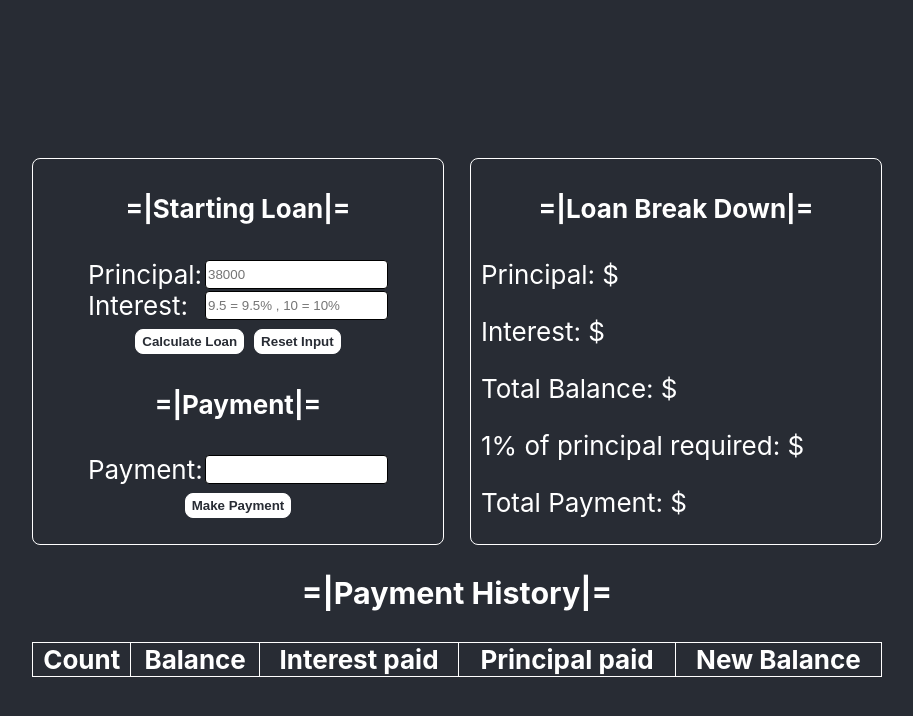
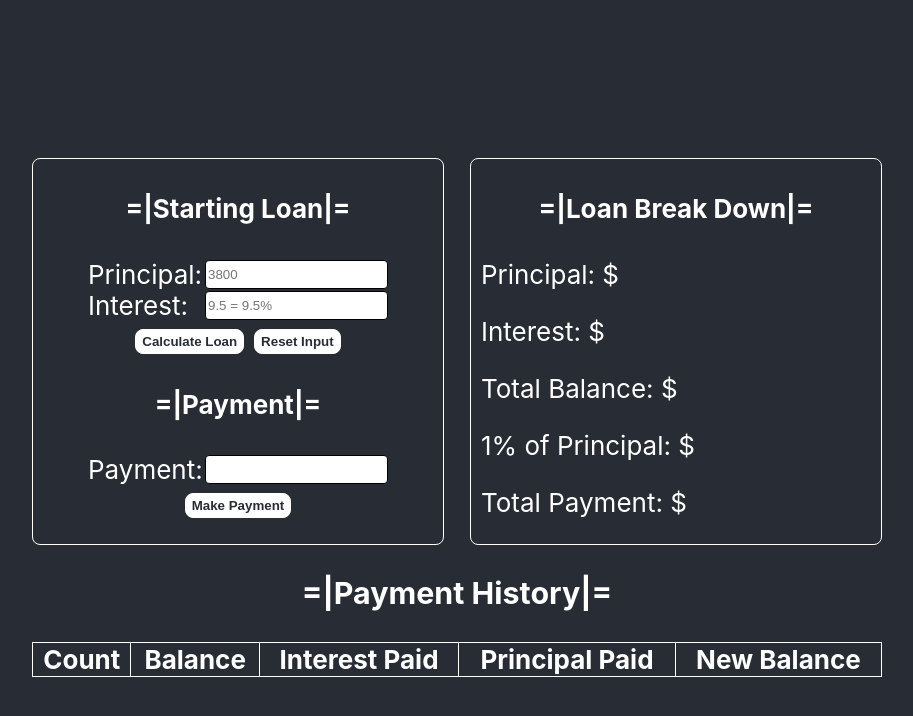
Before and after one commit to Jefrow/Debt-Calculator, a React (Create React App) app: page / in a window 1280 px wide. Shown: the top 716 px of the page, without its empty margins (183-1096 px from the left). Built offline with nearby package versions, Linux system fonts and the light colour scheme.

Commit message:
refactore History.jsx, Items.jsx, LoanBreakdown.jsx, and StartingInputs.jsx. Remove repetative patterns

```diff
--- a/src/components/History.jsx
+++ b/src/components/History.jsx
@@ -1,21 +1,21 @@
 import React from 'react';
 import Item from './Items';
 
-class History extends React.Component {
-  render() {
+const History = (props) => {
   return (
     <div>
       <h3>=|Payment History|=</h3>
         <table className="payment-table">
           <tbody>
             <tr>
-                <th>Count</th>
-                <th>Balance</th>
-                <th>Interest paid</th>
-                <th>Principal paid</th>
-                <th>New Balance</th>
+              {
+                ['Count', 'Balance', 'Interest Paid', 'Principal Paid', 'New Balance']
+                  .map((heading) => (
+                    <th>{heading}</th>
+                  ))
+              }
             </tr>
-              {this.props.payments.map((item) => (
+            { props.payments.map((item) => (
               <Item key={item.id} item={item} />
             ))}
           </tbody>
@@ -23,7 +23,6 @@ class History extends React.Component {
     </div>
   )
 }
-}
 
 
 
--- a/src/components/Items.jsx
+++ b/src/components/Items.jsx
@@ -3,13 +3,15 @@ import React from 'react';
 class Item extends React.Component {
   render() {
     const {count, prevBalance, principalPaid, interest, newBalance} = this.props.item;
+
     return(
       <tr>
-        <th>{count}</th>
-        <th>$ {prevBalance}</th>
-        <th>$ {interest}</th>
-        <th>$ {principalPaid}</th>
-        <th>$ {newBalance}</th>
+      {
+        [count, prevBalance, principalPaid, interest, newBalance]
+          .map((item, index) => (
+            <th>{index > 0 ? `$ ${item}` : item}</th>
+          ))
+      }
       </tr>
     )
   }
--- a/src/components/LoanBreakdown.jsx
+++ b/src/components/LoanBreakdown.jsx
@@ -1,18 +1,23 @@
 import React from 'react'
 
-class LoanBreakDown extends React.Component {
-  render() {
-    return(
-      <div className="loan-breakdown">
-        <h4>=|Loan Break Down|=</h4>
-        <p>Principal: ${this.props.loanHeading}</p>
-        <p>Interest: ${this.props.interestHeading}</p>
-        <p>Total Balance: ${this.props.balance}</p>
-        <p>1% of principal required: ${this.props.minPrincipal}</p>
-        <p>Total Payment: ${this.props.totalPayment}</p>
-      </div>
-    )
-  }
+const LoanBreakDown = (props) => {
+  const pars = [
+    {id:1, label: 'Principal', val:'loanHeading'},
+    {id:2, label: 'Interest', val:'interestHeading'},
+    {id:3, label: 'Total Balance', val:'balance'},
+    {id:4, label: '1% of Principal', val:'minPrincipal'},
+    {id:5, label: 'Total Payment', val:'totalPayment'},
+  ];
+
+  return(
+    <div className="loan-breakdown">
+      <h4>=|Loan Break Down|=</h4>
+      { pars.map((item) => (
+          <p key={item.id}>{item.label}: ${props[item.val]}</p>
+        ))
+      }
+    </div>
+  )
 }
 
 export default LoanBreakDown;
--- a/src/components/StartingInputs.jsx
+++ b/src/components/StartingInputs.jsx
@@ -7,33 +7,36 @@ class StartingInput extends React.Component {
   }
 
   render() {
+    const buttons = [
+      { id:1, label: 'Calculate Loan', action: this.props.onSubmit },
+      { id:2, label: 'Reset Input', action: this.props.onReset}
+    ];
+    const inputs = [
+      { id: 'principalInput', label: 'Principal', ph:'3800', val:'principalInput'},
+      { id: 'interestInput', label: 'Interest', ph:'9.5 = 9.5% ', val:'interestInput'},
+    ]
+
     return (
       <div>
         <h4>=|Starting Loan|=</h4>
         <div className="loan-container">
-          <div className="input-wrapper">
-            <label htmlFor="principalInput">Principal:</label>
+          {inputs.map((item) => (
+            <div className="input-wrapper" key={item.id}>
+            <label htmlFor={item.id}>{item.label}:</label>
             <input
-            name="principalInput"
-            value={this.props.principalInput}
-            placeholder="38000"
-            type="number"
-            onChange={this.handleChange}
+              id={item.id}
+              name={item.id}
+              value={this.props[item.val]}
+              placeholder={item.ph}
+              type="number"
+              onChange={this.handleChange}
             />
-          </div>
-          <div className="input-wrapper">
-            <label htmlFor="interestInput">Interest:</label>
-            <input
-            name="interestInput"
-            value={this.props.interestInput}
-            placeholder="9.5 = 9.5% , 10 = 10%"
-            type="number"
-            onChange={this.handleChange}
-            />
-          </div>
+            </div>
+          ))}
         </div>
-          <button onClick={this.props.onSubmit}>Calculate Loan</button>
-          <button onClick={this.props.onReset}>Reset Input</button>
+          {buttons.map((button) => (
+            <button onClick={button.action} key={button.id}>{button.label}</button>
+          ))}
       </div>
     )
   }
```
Lines whose indentation alone changed are shown as unchanged.
